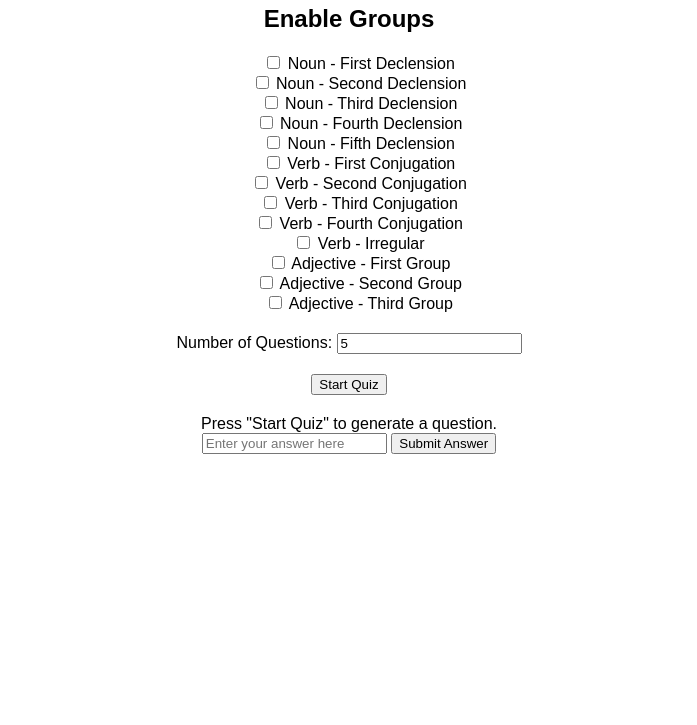
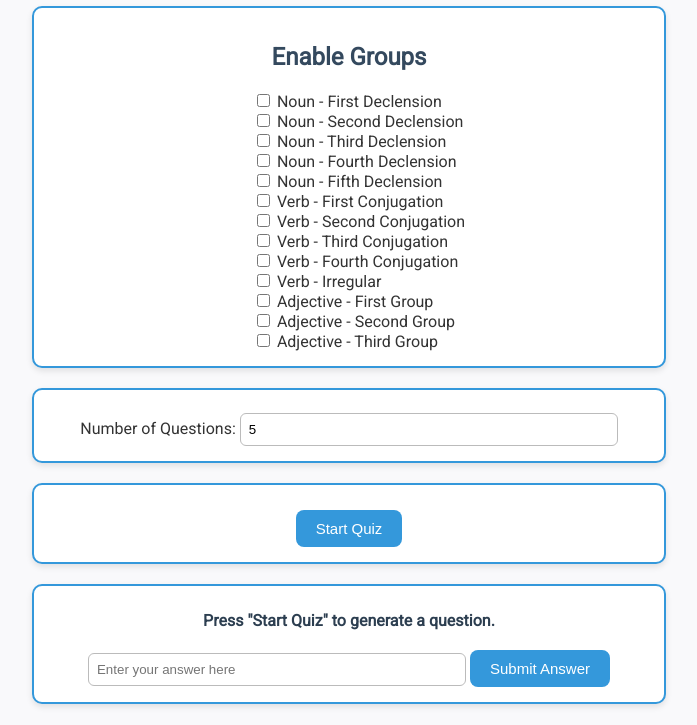
Before and after one commit to seanleeeeeeeeee/latintrainer, a plain HTML site: page index.html in a window 1280 px wide. Shown: the part 75-800 px from the top of the page, without its empty margins (291-988 px from the left). Drawn offline with Linux system fonts and the light colour scheme.

Commit message:
Update index.html

```diff
--- a/index.html
+++ b/index.html
@@ -4,18 +4,68 @@
     <meta charset="UTF-8">
     <meta name="viewport" content="width=device-width, initial-scale=1.0">
     <title>Latin Conjugation Trainer</title>
+    <!-- Import Roboto font -->
+    <link href="https://fonts.googleapis.com/css2?family=Roboto&display=swap" rel="stylesheet">
     <style>
         body {
-            font-family: Arial, sans-serif;
+            font-family: 'Roboto', sans-serif;
             margin: 20px;
             text-align: center;
+            background-color: #f9f9fb;
+            color: #333;
+        }
+
+        h1 {
+            color: #2c3e50;
+        }
+
+        h2 {
+            color: #34495e;
         }
 
         .section {
-            margin: 20px 0;
+            margin: 20px auto;
+            padding: 15px;
+            max-width: 600px;
+            border: 2px solid #3498db;
+            border-radius: 10px;
+            background-color: #ffffff;
+            box-shadow: 0px 3px 6px rgba(0,0,0,0.1);
         }
+
         .checkbox-group {
             margin-left: 20px;
+            text-align: left;
+            display: inline-block;
+        }
+
+        input[type="number"], input[type="text"] {
+            padding: 8px;
+            border: 1px solid #bbb;
+            border-radius: 6px;
+            margin-top: 8px;
+            width: 60%;
+        }
+
+        button {
+            padding: 10px 20px;
+            border: none;
+            border-radius: 8px;
+            background-color: #3498db;
+            color: white;
+            font-size: 15px;
+            cursor: pointer;
+            margin-top: 10px;
+        }
+
+        button:hover {
+            background-color: #2980b9;
+        }
+
+        #question-field {
+            font-weight: bold;
+            margin: 10px 0;
+            color: #2c3e50;
         }
     </style>
     <script>
```
